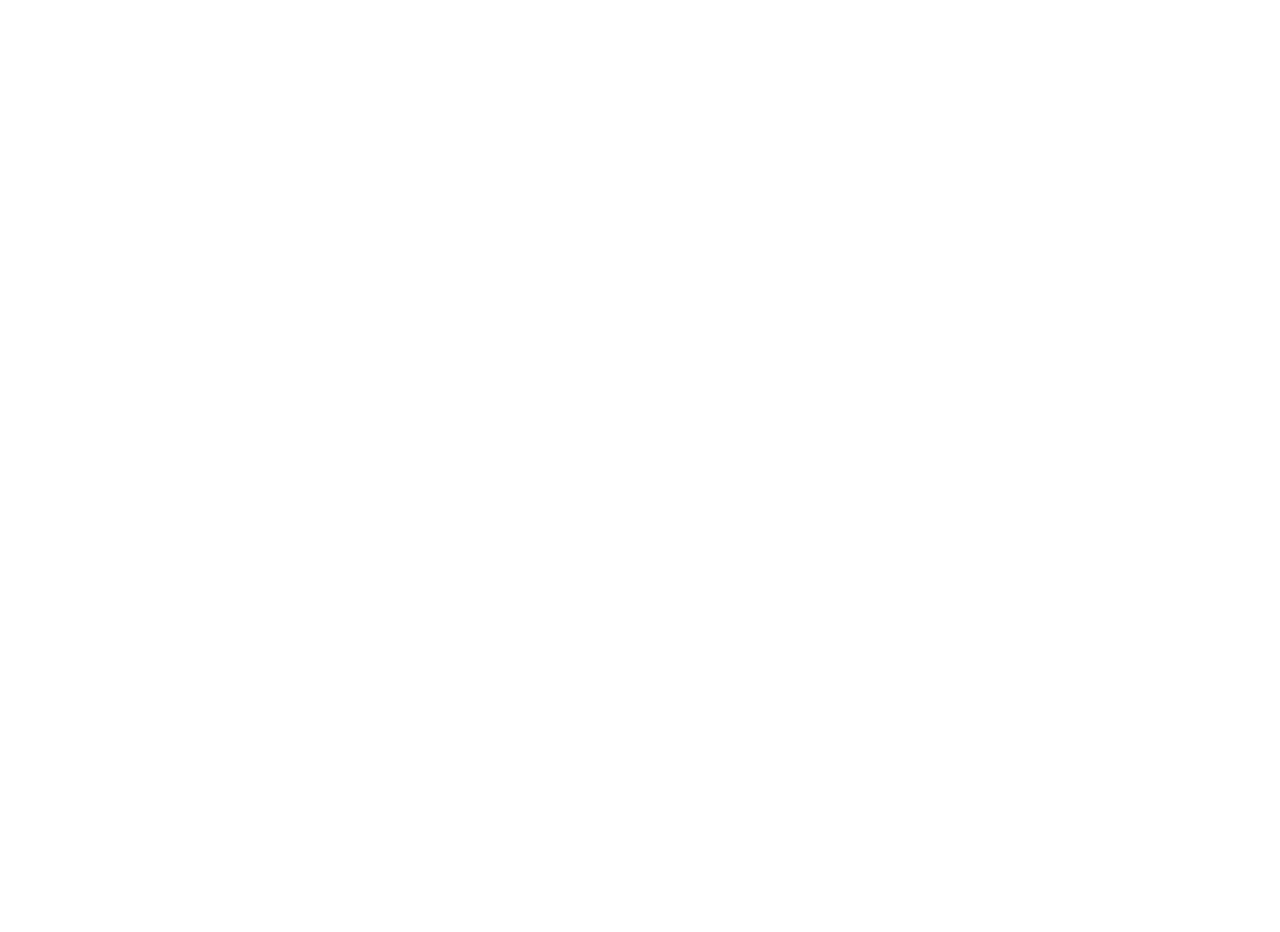
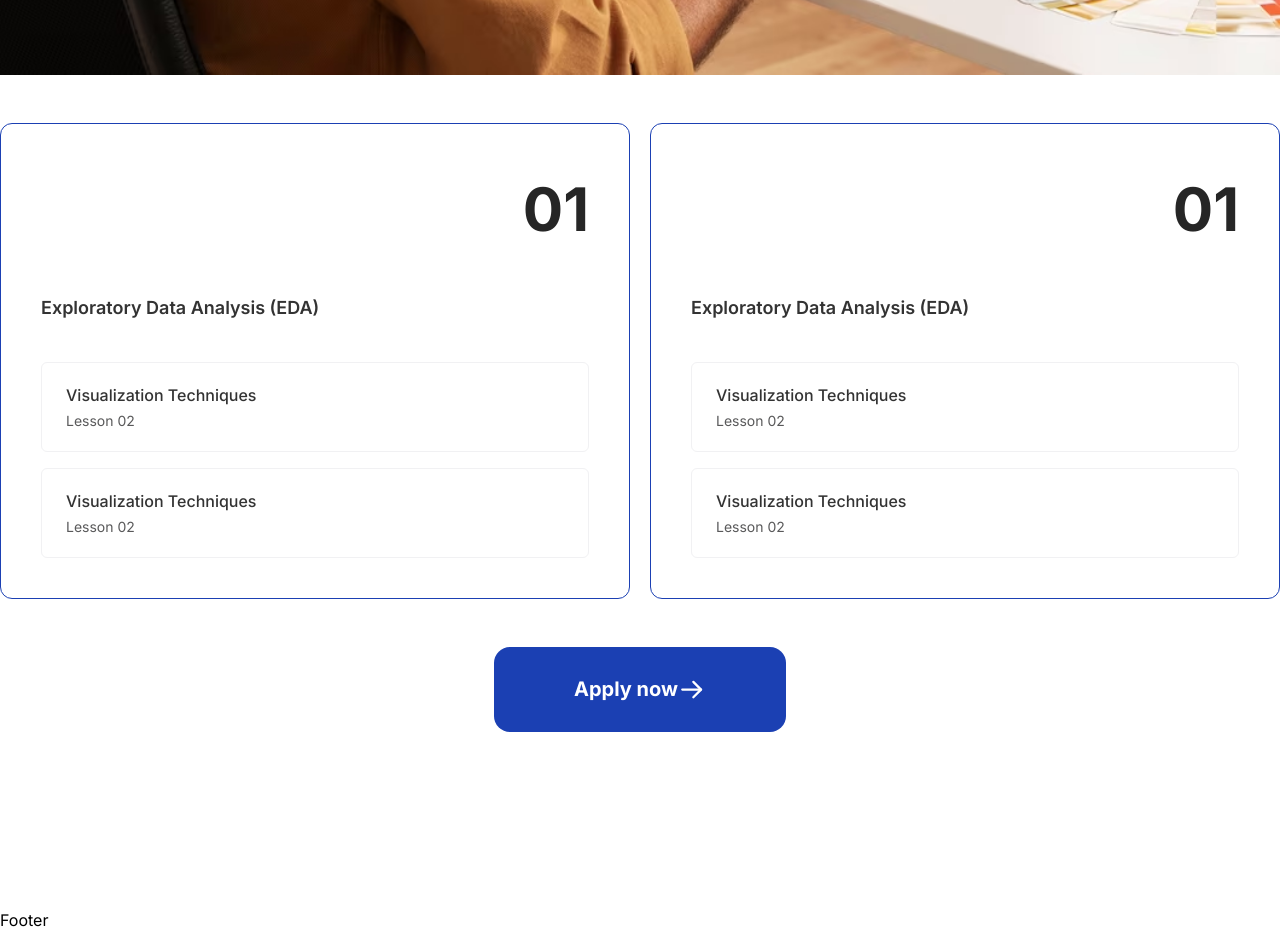
Before and after one commit to adex-badr18/acme-capstone-project, a React (Vite) app: page /courses/1 in a window 1280 px wide. Shown: the part 1000-1932 px from the top of the page. Before the commit the page ends 800 px from the top, so only its background shows below. Built offline with nearby package versions, Linux system fonts and the light colour scheme.

Commit message:
started the page

```diff
--- a/src/pages/courseDetailsPage/CourseDetailsPage.jsx
+++ b/src/pages/courseDetailsPage/CourseDetailsPage.jsx
@@ -1,8 +1,97 @@
-import React from 'react'
-
+import React from 'react';
+import image from "../../assets/acme-course.png";
 const CourseDetailsPage = () => {
   return (
-    <div>CourseDetailsPage</div>
+    <div className=' w-screen grid gap-12'>
+      <section className=" w-full flex px-8 pb-9 items-center justify-between">
+        <h3 className='font-semibold text-[38px]/[57px] text-black'>
+          Data Analysis
+        </h3>
+        <p className='text-base text-[#59595A] font-normal text-wrap'>
+          Unlock the power of data with ACME's comprehensive Data Analysis course. Designed for aspiring analysts and professionals looking to enhance their skills, our course covers everything from data collection and cleaning to advanced analytical techniques and visualization.
+        </p>
+      </section>
+
+      <section className='w-full'>
+          <img src={image} className='w-full object-fit' alt="image" />
+      </section>
+
+      <section className='grid grid-cols-2 gap-5'>
+        <div className="flex flex-col p-10 gap-10 rounded-xl border border-[#1B40B3]">
+          <h3 className="font-bold text-[60px] text-[#262626] self-end">
+            01
+          </h3>
+          <p className='text-lg font-semibold text-[#333333]'>
+            Exploratory Data Analysis (EDA)
+          </p>
+          <div className='flex flex-col gap-4 w-full'>
+            <div className='w-full py-5 px-6 rounded-md border border-[#F1F1F3] flex flex-col gap-1'>
+              <h5 className = "font-medium text-base text-[#333333]">
+                Visualization Techniques
+              </h5>
+              <p className='font-normal text-[#59595A] text-sm'>
+                Lesson 02
+              </p>
+            </div>
+            <div className='w-full py-5 px-6 rounded-md border border-[#F1F1F3] flex flex-col gap-1'>
+              <h5 className = "font-medium text-base text-[#333333]">
+                Visualization Techniques
+              </h5>
+              <p className='font-normal text-[#59595A] text-sm'>
+                Lesson 02
+              </p>
+            </div>
+          </div>
+        </div>
+        <div className="flex flex-col p-10 gap-10 rounded-xl border border-[#1B40B3]">
+          <h3 className="font-bold text-[60px] text-[#262626] self-end">
+            01
+          </h3>
+          <p className='text-lg font-semibold text-[#333333]'>
+            Exploratory Data Analysis (EDA)
+          </p>
+          <div className='flex flex-col gap-4 w-full'>
+            <div className='w-full py-5 px-6 rounded-md border border-[#F1F1F3] flex flex-col gap-1'>
+              <h5 className = "font-medium text-base text-[#333333]">
+                Visualization Techniques
+              </h5>
+              <p className='font-normal text-[#59595A] text-sm'>
+                Lesson 02
+              </p>
+            </div>
+            <div className='w-full py-5 px-6 rounded-md border border-[#F1F1F3] flex flex-col gap-1'>
+              <h5 className = "font-medium text-base text-[#333333]">
+                Visualization Techniques
+              </h5>
+              <p className='font-normal text-[#59595A] text-sm'>
+                Lesson 02
+              </p>
+            </div>
+          </div>
+        </div>
+      </section>
+
+      <button className='justify-self-center nt-24 py-7 px-20 bg-[#1B40B3] flex items-center rounded-2xl font-bold text-white text-xl'>
+        Apply now
+        <svg width="28" height="29" viewBox="0 0 28 29" fill="none" xmlns="http://www.w3.org/2000/svg">
+          <g clip-path="url(#clip0_145_575)">
+          <path d="M4.26318 14.5983H23.0256" stroke="white" stroke-width="2.27423" stroke-linecap="round" stroke-linejoin="round"/>
+          <path d="M15.3501 6.92273L23.0256 14.5983L15.3501 22.2738" stroke="white" stroke-width="2.27423" stroke-linecap="round" stroke-linejoin="round"/>
+          </g>
+          <defs>
+          <clipPath id="clip0_145_575">
+          <rect width="27.2908" height="27.2908" fill="white" transform="translate(-0.000976562 0.952637)"/>
+          </clipPath>
+          </defs>
+         </svg>
+
+      </button>
+
+
+      <section className='flex p-16 gap-16'>
+
+      </section>
+    </div>
   )
 }
 
```
Also changed, not shown: src/assets/acme-course.png (added).
